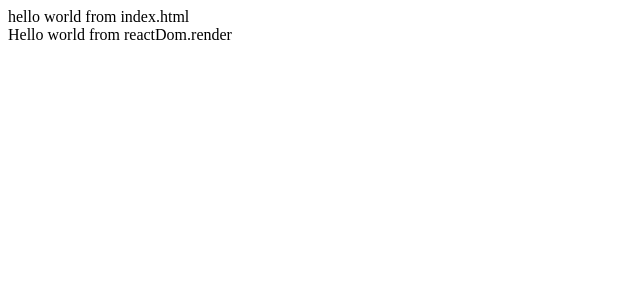
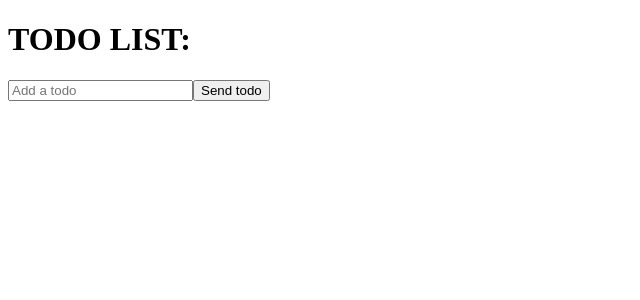
Before and after one commit to izik461/alx_JS1, a React (Vite) app in the folder zadanie1/: page / in a window 1280 px wide. Shown: the top 300 px of the page, without its empty margins (0-640 px from the left). Built offline with nearby package versions, Linux system fonts and the light colour scheme.

Commit message:
Added App.jsx

```diff
--- /dev/null
+++ b/zadanie1/src/components/App/App.jsx
@@ -0,0 +1,11 @@
+import React from "react";
+
+export const App = (
+  <div>
+    <h1>TODO LIST:</h1>
+    <form>
+      <input type="text" placeholder="Add a todo" />
+      <button type="submit">Send todo</button>
+    </form>
+  </div>
+);
--- a/zadanie1/src/components/index.jsx
+++ b/zadanie1/src/components/index.jsx
@@ -2,9 +2,12 @@ import React from "react"; // - składnia JS Modules
 // const React = require('react') - składnia Common.JS - wymusza type="module" w index.html
 import ReactDOM from "react-dom";
 
+import { App } from "./App/App";
+
 // alert("Hello world from index.js");
 
 ReactDOM.render(
-  <div>Hello world from reactDom.render</div>,
-  document.querySelector("#app")
+  App,
+  // <div>Hello world from reactDom.render</div>, // jaki html wklejamy
+  document.querySelector("#app") // i gdzie
 );
--- a/zadanie1/src/index.html
+++ b/zadanie1/src/index.html
@@ -8,7 +8,7 @@
   </head>
 
   <body>
-    <div>hello world from index.html</div>
+    <!-- <div>hello world from index.html</div> -->
     <div id="app"></div>
     <script src="./components/index.jsx" type="module"></script>
   </body>
```
